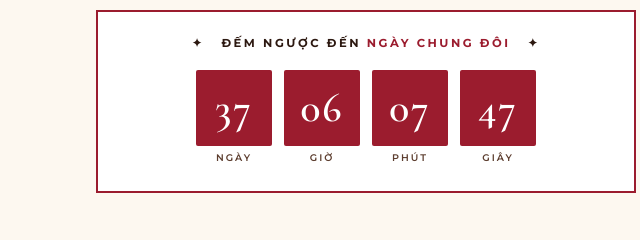
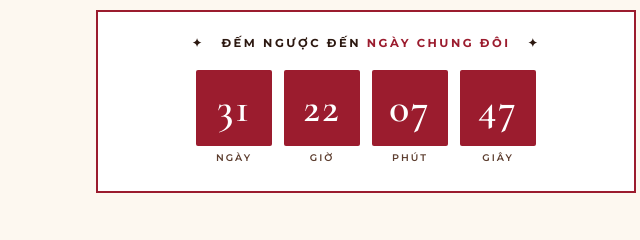
Before and after one commit to hphuc193/Wedding_Invitation, a plain HTML site: page index.html in a window 1280 px wide. Shown: the part 709-949 px from the top of the page, 274-914 px from the left. Drawn offline with nearby package versions, Linux system fonts and the light colour scheme.

Commit message:
updateCountdown

```diff
--- a/index.html
+++ b/index.html
@@ -1187,29 +1187,36 @@
 <script>
   // Countdown Timer
   function updateCountdown() {
-    const weddingDate = new Date('2026-04-20T08:00:00');
-    const now = new Date();
+    // 1. Thiết lập ngày cưới đích (Năm, Tháng - 1, Ngày, Giờ, Phút)
+    // Lưu ý: Tháng trong JS bắt đầu từ 0 (Tháng 4 là số 3)
+    const weddingDate = new Date(2026, 3, 15, 0, 0, 0).getTime();
+
+    // 2. Lấy thời gian hiện tại
+    const now = new Date().getTime();
+
+    // 3. Tính khoảng cách
     const diff = weddingDate - now;
 
+    // 4. Nếu đã qua ngày cưới
     if (diff <= 0) {
-      document.getElementById('cd-days').textContent = '00';
-      document.getElementById('cd-hours').textContent = '00';
-      document.getElementById('cd-mins').textContent = '00';
-      document.getElementById('cd-secs').textContent = '00';
-      return;
+        document.querySelector('.countdown-grid').innerHTML = "<p style='color:var(--red); font-weight:bold;'>HÔM NAY LÀ NGÀY CHUNG ĐÔI!</p>";
+        return;
     }
 
+    // 5. Tính toán đơn vị thời gian
     const days = Math.floor(diff / (1000 * 60 * 60 * 24));
     const hours = Math.floor((diff % (1000 * 60 * 60 * 24)) / (1000 * 60 * 60));
     const mins = Math.floor((diff % (1000 * 60 * 60)) / (1000 * 60));
     const secs = Math.floor((diff % (1000 * 60)) / 1000);
 
+    // 6. Hiển thị lên giao diện (với định dạng 00)
     document.getElementById('cd-days').textContent = String(days).padStart(2, '0');
     document.getElementById('cd-hours').textContent = String(hours).padStart(2, '0');
     document.getElementById('cd-mins').textContent = String(mins).padStart(2, '0');
     document.getElementById('cd-secs').textContent = String(secs).padStart(2, '0');
-  }
+}
 
+  // Khởi chạy ngay lập tức và thiết lập interval
   updateCountdown();
   setInterval(updateCountdown, 1000);
 
```
